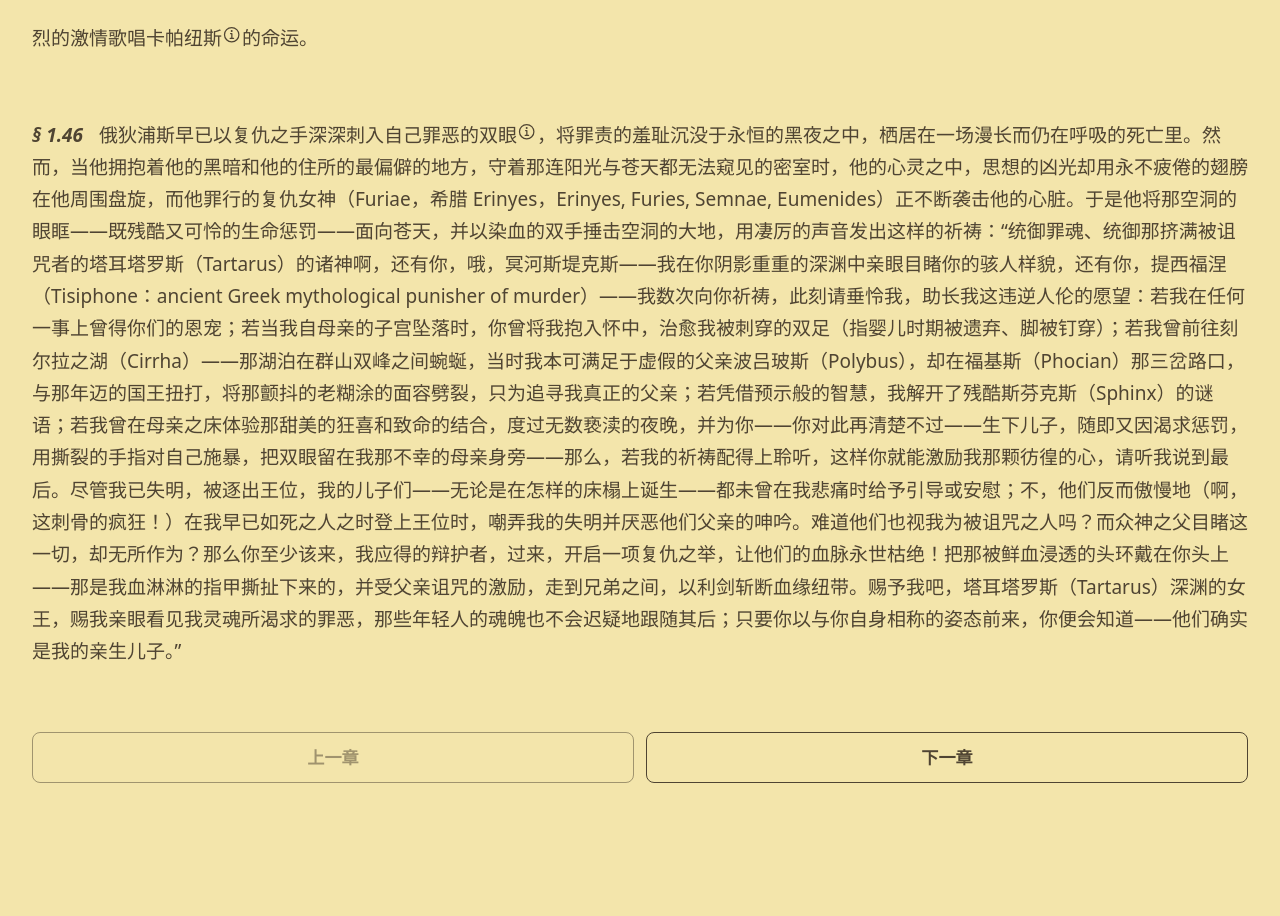
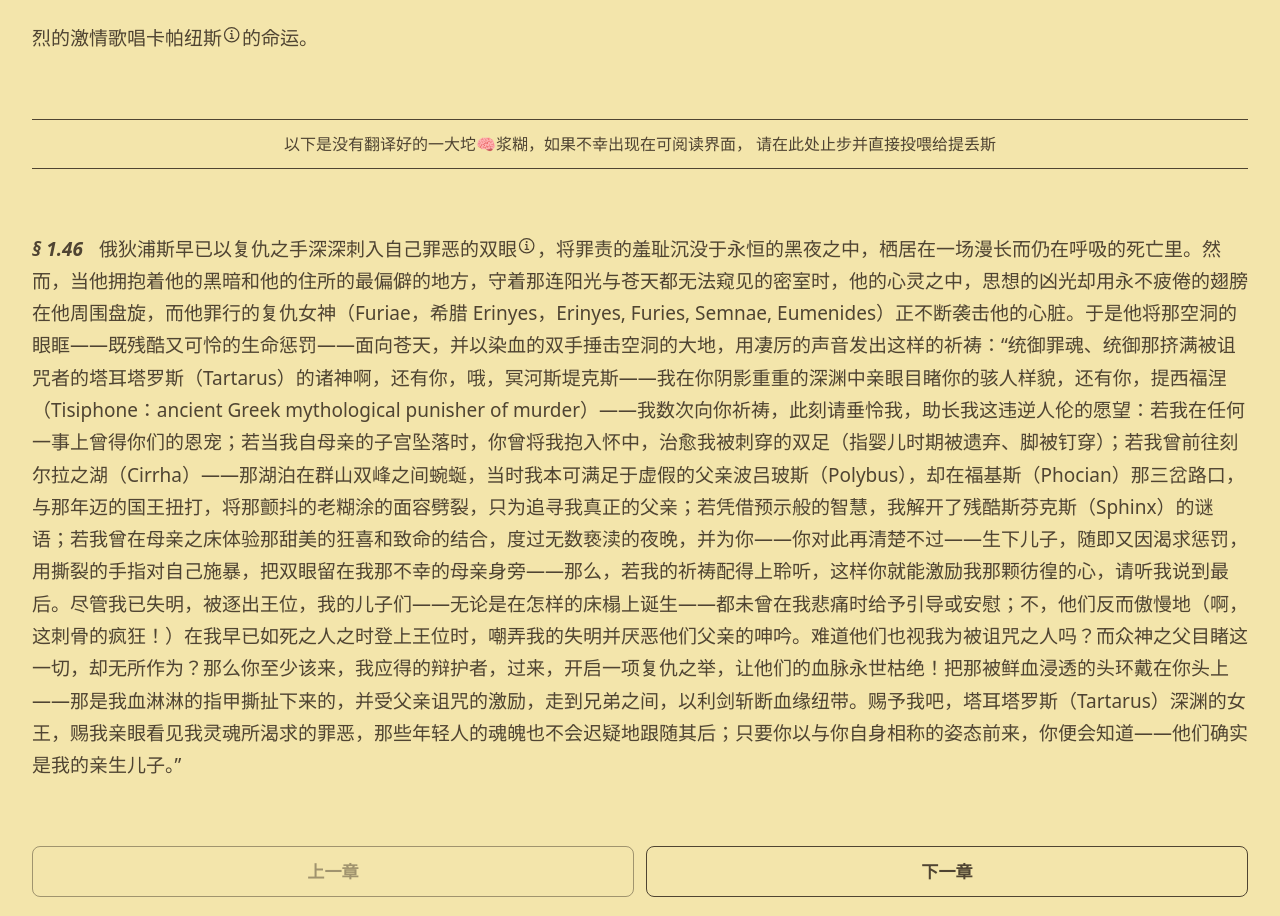
Before and after one commit to ThundeRayn/online-Reader, a React (Vite) app: page / in a window 1280 px wide. Shown: the part 782-1698 px from the top of the page. Before the commit the page ends 1629 px from the top, so only its background shows below. Built offline with nearby package versions, Linux system fonts and the light colour scheme.

Commit message:
disclaimer

```diff
--- a/src/Chapters/Chapter1.tsx
+++ b/src/Chapters/Chapter1.tsx
@@ -3,12 +3,14 @@ import Para101 from "../Paragraphs/Para101"
 import Para146 from "../Paragraphs/Para146"
 import ChapterTitle from "./ChapterTitle"
 import ChapterNavigation from "../components/ChapterNavigation"
+import Processing from "../components/Processing"
 
 const Chapter1 = () => {
   return (
     <div className="space-y-16">
         <ChapterTitle title="第一卷"/>
         <Para101 />
+        <Processing />
         <Para146 />
         <ChapterNavigation currentChapter={1} />
     </div>
--- /dev/null
+++ b/src/components/Processing.tsx
@@ -0,0 +1,13 @@
+
+const Processing = () => {
+  return (
+    <div>
+        <hr />
+        <p className="text-center py-3">以下是没有翻译好的一大坨🧠浆糊，如果不幸出现在可阅读界面，
+            请在此处止步并直接投喂给提丢斯</p>
+        <hr />
+    </div>
+  )
+}
+
+export default Processing
```
